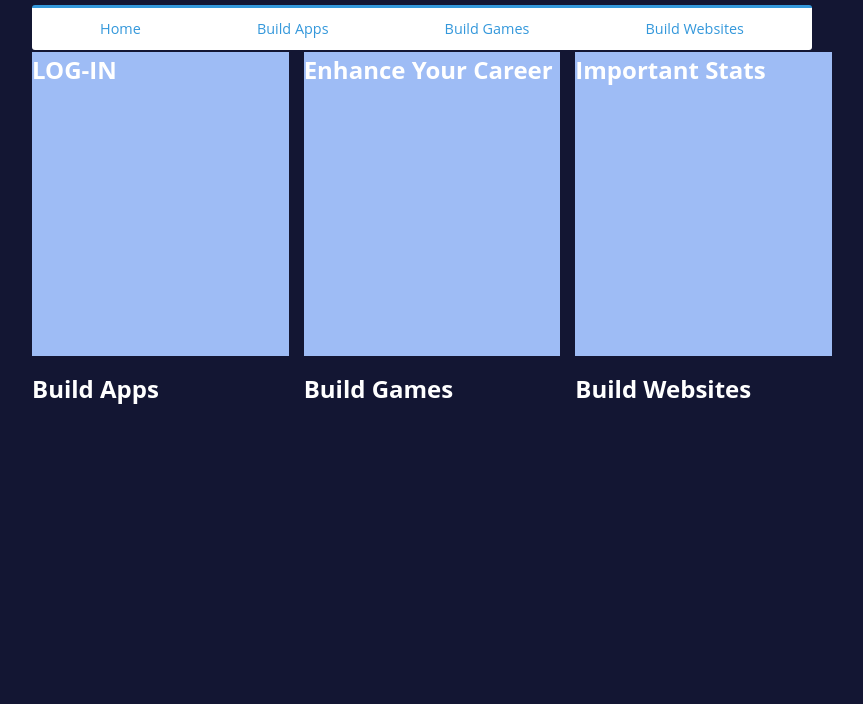
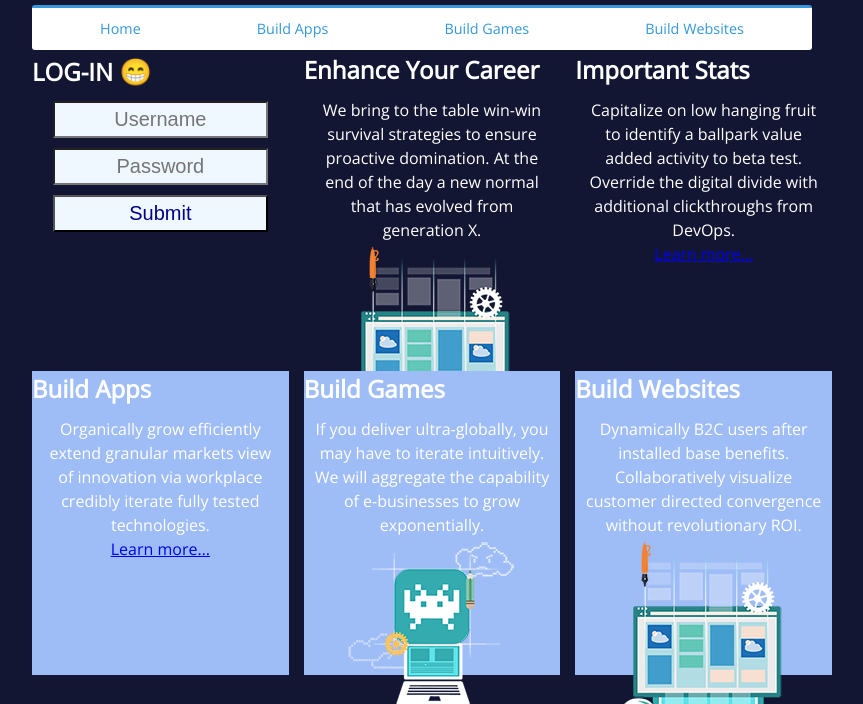
Before and after one commit to patterncard/Responsive-Web-Design, a plain HTML site: page css-grid/zenva-css-gird.html in a window 1280 px wide. Shown: the part 90-794 px from the top of the page, without its empty margins (208-1071 px from the left). Drawn offline with nearby package versions, Linux system fonts and the light colour scheme.

Commit message:
text & images

```diff
--- a/css-grid/style.css
+++ b/css-grid/style.css
@@ -42,6 +42,50 @@ nav {
 
 #build-websites {
     grid-area: build-websites;
+}
+
+header h1 {
+    font-size: 3.25em;
+    text-align: center;
+    color: white;
+    margin-bottom: 20px;
+    text-shadow: 2px 2px #22638e;
+}
+
+.options {
+    width: 95%;
+    background-color: white;
+    padding: 10px;
+    border-top: 3px solid #3498db;
+    border-radius: 3px;
+
+    display: flex;
+    align-items: center;
+    justify-content: space-around;
+}
+
+.options-link {
+    text-decoration: none;
+    font-size: 0.9em;
+    color: #3498db;
+}
+
+.options-link:hoover {
+    color: darkgreen;
+    text-decoration: underline;
+}
+
+.card-blue {
+    background-color: #9ebcf5;
+}
+
+.card-card-title {
+    color: white;
+    background-color: #4f97d5;
+    font-size: 1.25em;
+    padding: 5px;
+    margin-bottom: 10px;
+    text-align: center;
 }
 
 footer {
--- a/css-grid/zenva-css-gird.html
+++ b/css-grid/zenva-css-gird.html
@@ -3,42 +3,23 @@
     <head>
         <meta charset="UTF-8">
         <meta name="veiwport" content="width=device-width, initial-scale=1">
+        <link href="https://fonts.googleapis.com/css?family=Open+Sans" rel="stylesheet">
         <title>Grid Layout</title>
         <link rel="stylesheet" href="style.css">
         <style>
-            header h1 {
-                font-size: 3.25em;
+            input {
+                width: 85%;
+                color: darkblue;
+                background-color: aliceblue;
+                font-size: 1.25em;
+                padding: 5px;
+                margin-bottom: 10px;
                 text-align: center;
-                color: white;
-                margin-bottom: 20px;
-                text-shadow: 2px 2px #22638e;
             }
 
-            .options {
-                width: 95%;
-                background-color: white;
+            section {
                 padding: 10px;
-                border-top: 3px solid #3498db;
-                border-radius: 3px;
-
-                display: flex;
-                align-items: center;
-                justify-content: space-around;
-            }
-
-            .options-link {
-                text-decoration: none;
-                font-size: 0.9em;
-                color: #3498db;
-            }
-
-            .options-link:hoover {
-                color: darkgreen;
-                text-decoration: underline;
-            }
-
-            .card {
-                background-color: #9ebcf5;
+                text-align: center;
             }
 
         </style>
@@ -58,22 +39,52 @@
                   </nav>
                </nav>
                <div class="card" id="login">
-                   <h2 class="card-title">LOG-IN</h2>
-               </div>
+                   <h2 class="card-title">LOG-IN <span style="font-size: 26px;">&#x1F601;&nbsp;</span></h2>
+                   <section>
+                        <form>
+                            <input type="text" placeholder="Username"><br>
+                            <input type="password" placeholder="Password"><br>
+                            <input type="submit" value="Submit">
+                        </form>
+                    </section>
+                </div>
                <div class="card" id="enhance_your_career">
                 <h2 class="card-title">Enhance Your Career</h2>
+                <section>
+                    <p>We bring to the table win-win survival strategies to ensure proactive domination. At the end of the day a new normal that has evolved from generation X.</p>
+                    <img src="images/img_web.png" alt="">
+                    <p><a class="btn" href="#">Learn more&#8230</a></p>
+                </section>
                </div>
                <div class="card" id="important-stats">
                 <h2 class="card-title">Important Stats</h2>
+                <section>
+                    <p>Capitalize on low hanging fruit to identify a ballpark value added activity to beta test. Override the digital divide with additional clickthroughs from DevOps.</p>
+                    <p><a class="btn" href="#">Learn more&#8230</a></p>
+                </section>
                </div>
                <div class="card-blue" id="build_apps">
                 <h2 class="card-title">Build Apps</h2>
+                <section>
+                    <p>Organically grow efficiently extend granular markets view of innovation via workplace credibly iterate fully tested technologies.</p>
+                    <p><a class="btn" href="#">Learn more&#8230</a></p>
+                </section>
                </div>
                <div class="card-blue" id="build_games">
                 <h2 class="card-title">Build Games</h2>
+                <section>
+                    <p>If you deliver ultra-globally, you may have to iterate intuitively. We will aggregate the capability of e-businesses to grow exponentially.</p>
+                    <img src="images/img_game.png" alt="">
+                    <p><a class="btn" href="#">Learn more&#8230</a></p>
+                </section>
                </div>
                <div class="card-blue" id="build-websites">
                 <h2 class="card-title">Build Websites</h2>
+                <section>
+                    <p>Dynamically  B2C users after installed base benefits. Collaboratively visualize customer directed convergence without revolutionary ROI.</p>
+                    <img src="images/img_web.png" alt="">
+                    <p><a class="btn" href="#">Learn more&#8230</a></p>
+                </section>
                </div>
                <footer><img src="images/logo.png" alt="Zenva logo"></footer>
            </main>
```
Also changed, not shown: css-grid/snippets-for-css-grid.txt (added).
